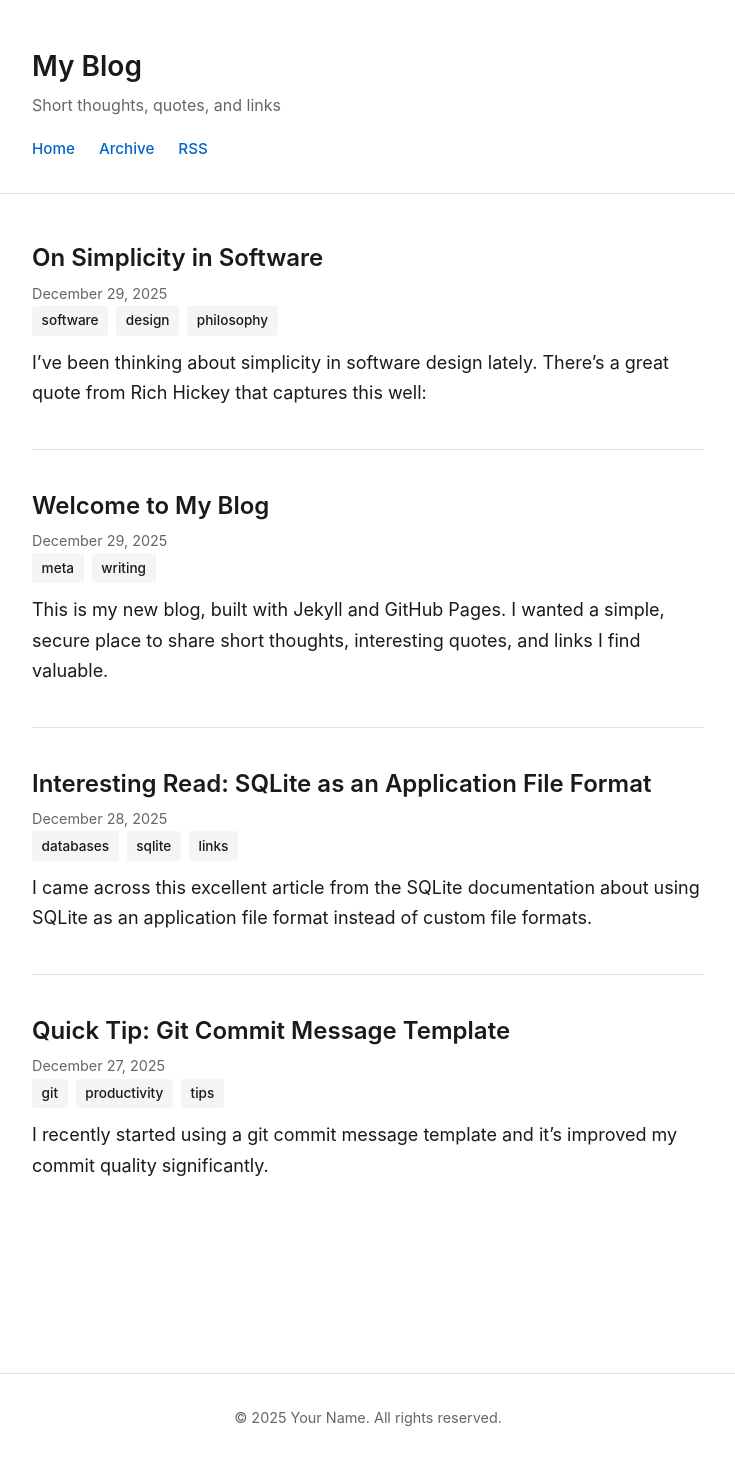
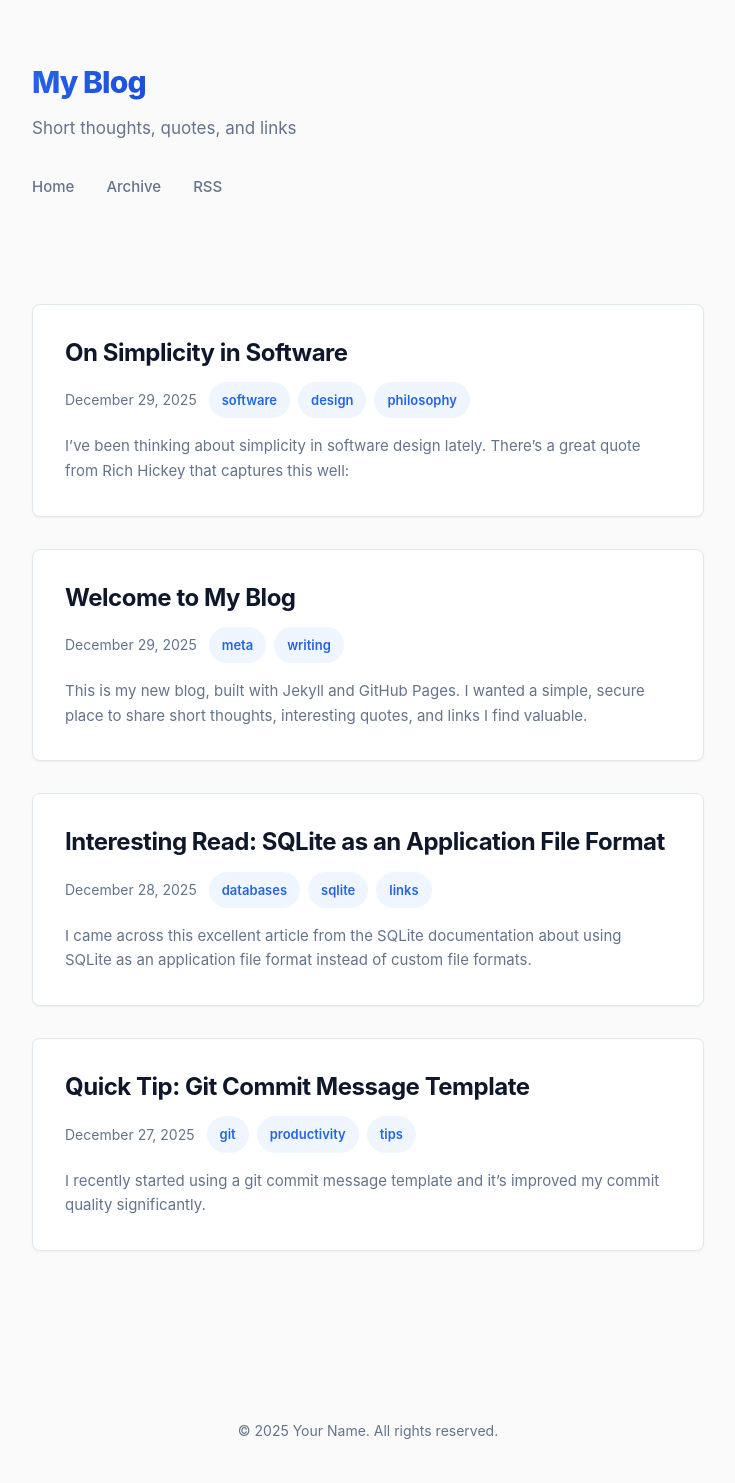
Before and after one commit to bensmith83/friendly-enigma, a Jekyll site: the page built from blog/index.html, in a window 1280 px wide. Shown: the whole page, without its empty margins (272-1007 px from the left). Built offline with Jekyll 4.4.1, drawn with Linux system fonts in a browser that asks for light colours.

Commit message:
Modernize blog design with enhanced dark mode support
Design improvements:
- Refined color palette with better contrast and readability
- Modern card-based design for blog posts with subtle shadows
- Smooth hover effects and animations
- Gradient text effect on site title
- Pill-style tags with interactive hover states
- Enhanced navigation with underline animation
- Better typography with improved font weights and spacing
- Polished blockquotes with accent border and shadows
- Improved code blocks with better styling
- Better responsive design for mobile devices
- Full dark mode support with refined dark color scheme

The design maintains minimalism while adding modern polish:
- Card elevation on hover
- Smooth transitions throughout
- Better visual hierarchy
- Professional spacing and borders
- Clean, modern aesthetic

```diff
--- a/blog/assets/css/style.css
+++ b/blog/assets/css/style.css
@@ -6,37 +6,47 @@
 }
 
 :root {
-  --bg-color: #ffffff;
-  --text-color: #1a1a1a;
-  --text-secondary: #666666;
-  --border-color: #e0e0e0;
-  --accent-color: #0066cc;
-  --accent-hover: #0052a3;
-  --code-bg: #f5f5f5;
-  --quote-bg: #fafafa;
-  --quote-border: #d0d0d0;
+  --bg-color: #fafafa;
+  --bg-elevated: #ffffff;
+  --text-color: #0f172a;
+  --text-secondary: #64748b;
+  --border-color: #e2e8f0;
+  --accent-color: #2563eb;
+  --accent-hover: #1d4ed8;
+  --accent-light: #eff6ff;
+  --code-bg: #f1f5f9;
+  --quote-bg: #f8fafc;
+  --quote-border: #cbd5e1;
+  --shadow-sm: 0 1px 2px 0 rgb(0 0 0 / 0.05);
+  --shadow-md: 0 4px 6px -1px rgb(0 0 0 / 0.1), 0 2px 4px -2px rgb(0 0 0 / 0.1);
   --max-width: 720px;
   --spacing: 1.5rem;
+  --radius: 8px;
+  --radius-sm: 6px;
 }
 
 @media (prefers-color-scheme: dark) {
   :root {
-    --bg-color: #1a1a1a;
-    --text-color: #e0e0e0;
-    --text-secondary: #a0a0a0;
-    --border-color: #333333;
-    --accent-color: #4da6ff;
-    --accent-hover: #3385cc;
-    --code-bg: #2a2a2a;
-    --quote-bg: #242424;
-    --quote-border: #404040;
+    --bg-color: #0f172a;
+    --bg-elevated: #1e293b;
+    --text-color: #f1f5f9;
+    --text-secondary: #94a3b8;
+    --border-color: #334155;
+    --accent-color: #60a5fa;
+    --accent-hover: #93c5fd;
+    --accent-light: #1e3a8a;
+    --code-bg: #1e293b;
+    --quote-bg: #1e293b;
+    --quote-border: #475569;
+    --shadow-sm: 0 1px 2px 0 rgb(0 0 0 / 0.3);
+    --shadow-md: 0 4px 6px -1px rgb(0 0 0 / 0.4), 0 2px 4px -2px rgb(0 0 0 / 0.4);
   }
 }
 
 /* Typography */
 body {
   font-family: -apple-system, BlinkMacSystemFont, "Segoe UI", Roboto, "Helvetica Neue", Arial, sans-serif;
-  font-size: 18px;
+  font-size: 17px;
   line-height: 1.7;
   color: var(--text-color);
   background-color: var(--bg-color);
@@ -45,25 +55,25 @@ body {
 }
 
 h1, h2, h3, h4, h5, h6 {
-  font-weight: 600;
-  line-height: 1.3;
+  font-weight: 700;
+  line-height: 1.25;
   margin-top: 2rem;
   margin-bottom: 1rem;
+  letter-spacing: -0.02em;
 }
 
-h1 { font-size: 2rem; }
-h2 { font-size: 1.5rem; }
+h1 { font-size: 2.25rem; }
+h2 { font-size: 1.625rem; }
 h3 { font-size: 1.25rem; }
 
 a {
   color: var(--accent-color);
   text-decoration: none;
-  transition: color 0.2s ease;
+  transition: all 0.2s ease;
 }
 
 a:hover {
   color: var(--accent-hover);
-  text-decoration: underline;
 }
 
 /* Layout */
@@ -75,40 +85,68 @@ a:hover {
 
 /* Header */
 .site-header {
-  padding: 3rem 0 2rem;
-  border-bottom: 1px solid var(--border-color);
-  margin-bottom: 3rem;
+  padding: 4rem 0 2.5rem;
+  margin-bottom: 3.5rem;
 }
 
 .site-title {
-  font-size: 1.75rem;
-  margin: 0 0 0.5rem 0;
+  font-size: 1.875rem;
+  font-weight: 800;
+  margin: 0 0 0.75rem 0;
+  letter-spacing: -0.03em;
 }
 
 .site-title a {
   color: var(--text-color);
   text-decoration: none;
+  background: linear-gradient(135deg, var(--accent-color), var(--accent-hover));
+  -webkit-background-clip: text;
+  -webkit-text-fill-color: transparent;
+  background-clip: text;
 }
 
 .site-title a:hover {
-  color: var(--accent-color);
+  opacity: 0.8;
 }
 
 .site-description {
   color: var(--text-secondary);
-  margin-bottom: 1rem;
-  font-size: 1rem;
+  margin-bottom: 1.5rem;
+  font-size: 1.0625rem;
+  font-weight: 400;
 }
 
 .site-nav {
   display: flex;
-  gap: 1.5rem;
-  margin-top: 1rem;
+  gap: 2rem;
+  margin-top: 1.5rem;
 }
 
 .site-nav a {
-  font-size: 0.95rem;
+  font-size: 0.9375rem;
   font-weight: 500;
+  padding: 0.5rem 0;
+  position: relative;
+  color: var(--text-secondary);
+}
+
+.site-nav a:hover {
+  color: var(--accent-color);
+}
+
+.site-nav a::after {
+  content: '';
+  position: absolute;
+  bottom: 0;
+  left: 0;
+  width: 0;
+  height: 2px;
+  background: var(--accent-color);
+  transition: width 0.3s ease;
+}
+
+.site-nav a:hover::after {
+  width: 100%;
 }
 
 /* Main content */
@@ -123,18 +161,31 @@ a:hover {
 }
 
 .post-list-item {
-  margin-bottom: 2.5rem;
-  padding-bottom: 2.5rem;
-  border-bottom: 1px solid var(--border-color);
+  margin-bottom: 2rem;
+  padding: 2rem;
+  background: var(--bg-elevated);
+  border-radius: var(--radius);
+  box-shadow: var(--shadow-sm);
+  border: 1px solid var(--border-color);
+  transition: all 0.3s ease;
+}
+
+.post-list-item:hover {
+  box-shadow: var(--shadow-md);
+  transform: translateY(-2px);
+  border-color: var(--accent-color);
 }
 
 .post-list-item:last-child {
-  border-bottom: none;
+  margin-bottom: 0;
 }
 
 .post-list-title {
   font-size: 1.5rem;
-  margin: 0 0 0.5rem 0;
+  font-weight: 700;
+  margin: 0 0 0.875rem 0;
+  letter-spacing: -0.02em;
+  line-height: 1.3;
 }
 
 .post-list-title a {
@@ -147,13 +198,19 @@ a:hover {
 
 .post-list-meta {
   color: var(--text-secondary);
-  font-size: 0.9rem;
-  margin-bottom: 0.75rem;
+  font-size: 0.875rem;
+  margin-bottom: 1rem;
+  display: flex;
+  align-items: center;
+  gap: 0.75rem;
+  flex-wrap: wrap;
 }
 
 .post-list-excerpt {
-  color: var(--text-color);
-  margin-top: 0.75rem;
+  color: var(--text-secondary);
+  margin-top: 1rem;
+  line-height: 1.65;
+  font-size: 0.9375rem;
 }
 
 /* Individual post */
@@ -177,21 +234,26 @@ a:hover {
 .post-tags {
   display: flex;
   gap: 0.5rem;
+  flex-wrap: wrap;
 }
 
 .tag {
-  padding: 0.2rem 0.6rem;
-  background: var(--code-bg);
-  border-radius: 3px;
-  font-size: 0.85rem;
-  font-weight: 500;
-  color: var(--text-color);
+  padding: 0.375rem 0.75rem;
+  background: var(--accent-light);
+  border-radius: 100px;
+  font-size: 0.8125rem;
+  font-weight: 600;
+  color: var(--accent-color);
   text-decoration: none;
+  border: 1px solid transparent;
+  transition: all 0.2s ease;
 }
 
 .tag:hover {
-  background: var(--border-color);
-  text-decoration: none;
+  background: var(--accent-color);
+  color: white;
+  border-color: var(--accent-color);
+  transform: translateY(-1px);
 }
 
 .post-content {
@@ -221,11 +283,14 @@ a:hover {
 
 /* Blockquotes */
 blockquote {
-  margin: 1.5rem 0;
-  padding: 1rem 1.5rem;
+  margin: 2rem 0;
+  padding: 1.5rem 1.75rem;
   background: var(--quote-bg);
-  border-left: 4px solid var(--quote-border);
+  border-left: 4px solid var(--accent-color);
+  border-radius: 0 var(--radius-sm) var(--radius-sm) 0;
   font-style: italic;
+  font-size: 1.0625rem;
+  box-shadow: var(--shadow-sm);
 }
 
 blockquote p:last-child {
@@ -234,34 +299,39 @@ blockquote p:last-child {
 
 blockquote cite {
   display: block;
-  margin-top: 0.5rem;
-  font-size: 0.9rem;
+  margin-top: 0.75rem;
+  font-size: 0.875rem;
   color: var(--text-secondary);
   font-style: normal;
+  font-weight: 600;
 }
 
 /* Code blocks */
 code {
-  font-family: "SFMono-Regular", Consolas, "Liberation Mono", Menlo, Courier, monospace;
-  font-size: 0.9em;
+  font-family: "SF Mono", "Fira Code", "Consolas", "Liberation Mono", monospace;
+  font-size: 0.875em;
   background: var(--code-bg);
-  padding: 0.2em 0.4em;
-  border-radius: 3px;
+  padding: 0.25em 0.5em;
+  border-radius: var(--radius-sm);
+  border: 1px solid var(--border-color);
 }
 
 pre {
-  margin: 1.5rem 0;
-  padding: 1rem;
+  margin: 2rem 0;
+  padding: 1.5rem;
   background: var(--code-bg);
-  border-radius: 4px;
+  border-radius: var(--radius);
   overflow-x: auto;
-  line-height: 1.5;
+  line-height: 1.6;
+  border: 1px solid var(--border-color);
+  box-shadow: var(--shadow-sm);
 }
 
 pre code {
   padding: 0;
   background: none;
-  font-size: 0.9rem;
+  font-size: 0.875rem;
+  border: none;
 }
 
 /* Links with arrow for external posts */
@@ -281,17 +351,26 @@ pre code {
   display: flex;
   justify-content: space-between;
   margin-top: 3rem;
-  padding-top: 2rem;
-  border-top: 1px solid var(--border-color);
-  gap: 2rem;
+  gap: 1rem;
 }
 
 .post-navigation a {
   flex: 1;
-  padding: 1rem;
-  background: var(--quote-bg);
-  border-radius: 4px;
-  font-size: 0.95rem;
+  padding: 1.25rem 1.5rem;
+  background: var(--bg-elevated);
+  border: 1px solid var(--border-color);
+  border-radius: var(--radius);
+  font-size: 0.9375rem;
+  font-weight: 500;
+  box-shadow: var(--shadow-sm);
+  transition: all 0.2s ease;
+}
+
+.post-navigation a:hover {
+  box-shadow: var(--shadow-md);
+  transform: translateY(-2px);
+  border-color: var(--accent-color);
+  color: var(--accent-color);
 }
 
 .next-post {
@@ -300,11 +379,10 @@ pre code {
 
 /* Footer */
 .site-footer {
-  margin-top: 4rem;
-  padding: 2rem 0;
-  border-top: 1px solid var(--border-color);
+  margin-top: 5rem;
+  padding: 2.5rem 0;
   color: var(--text-secondary);
-  font-size: 0.9rem;
+  font-size: 0.875rem;
   text-align: center;
 }
 
@@ -315,14 +393,31 @@ pre code {
   }
 
   .site-header {
-    padding: 2rem 0 1.5rem;
+    padding: 2.5rem 0 2rem;
   }
 
-  h1 { font-size: 1.75rem; }
-  h2 { font-size: 1.35rem; }
+  .site-title {
+    font-size: 1.5rem;
+  }
+
+  .site-nav {
+    gap: 1.5rem;
+  }
+
+  h1 { font-size: 1.875rem; }
+  h2 { font-size: 1.5rem; }
+
+  .post-list-item {
+    padding: 1.5rem;
+  }
+
+  .post-list-title {
+    font-size: 1.375rem;
+  }
 
   .post-navigation {
     flex-direction: column;
+    gap: 1rem;
   }
 
   .next-post {
```
